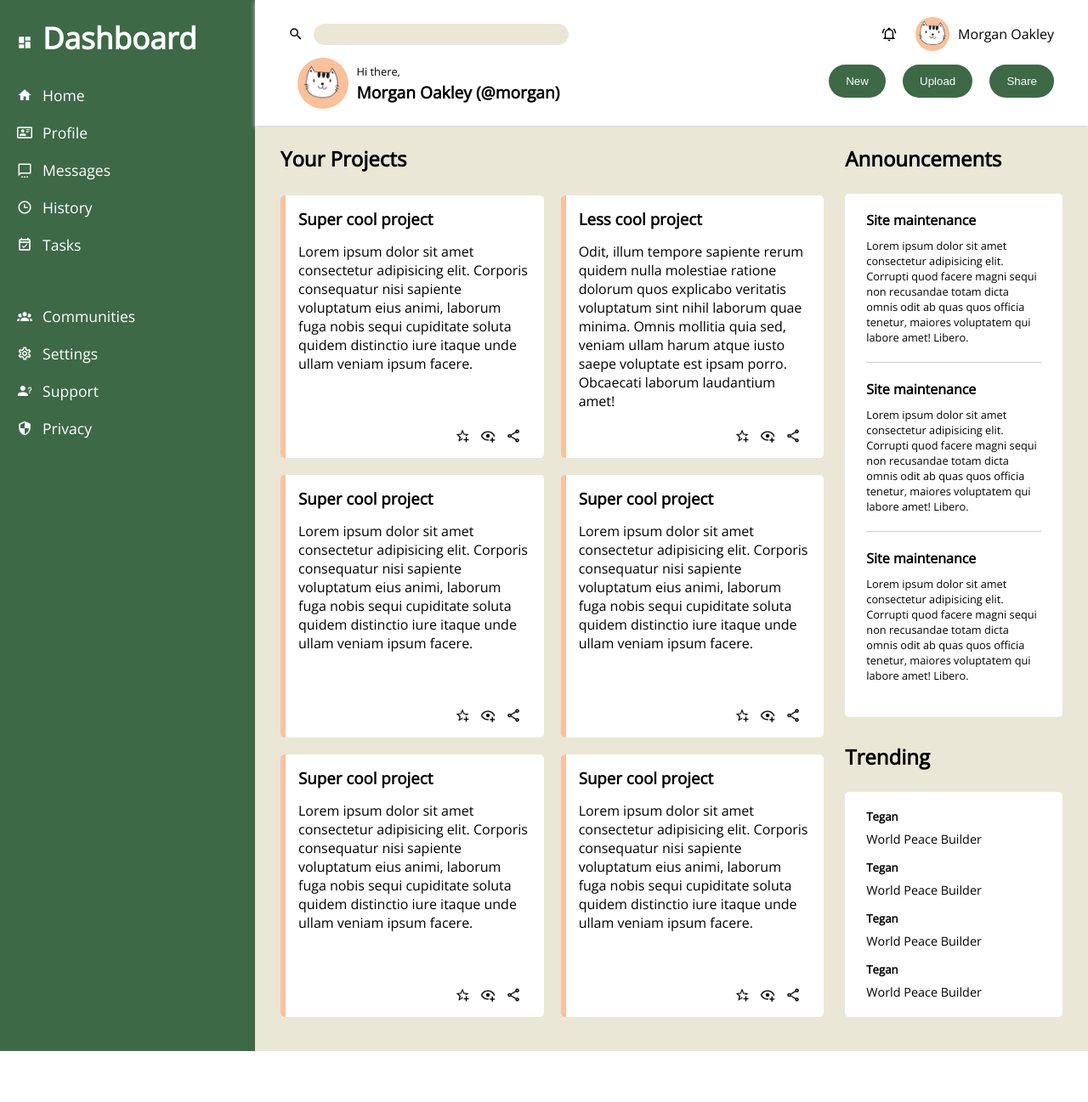
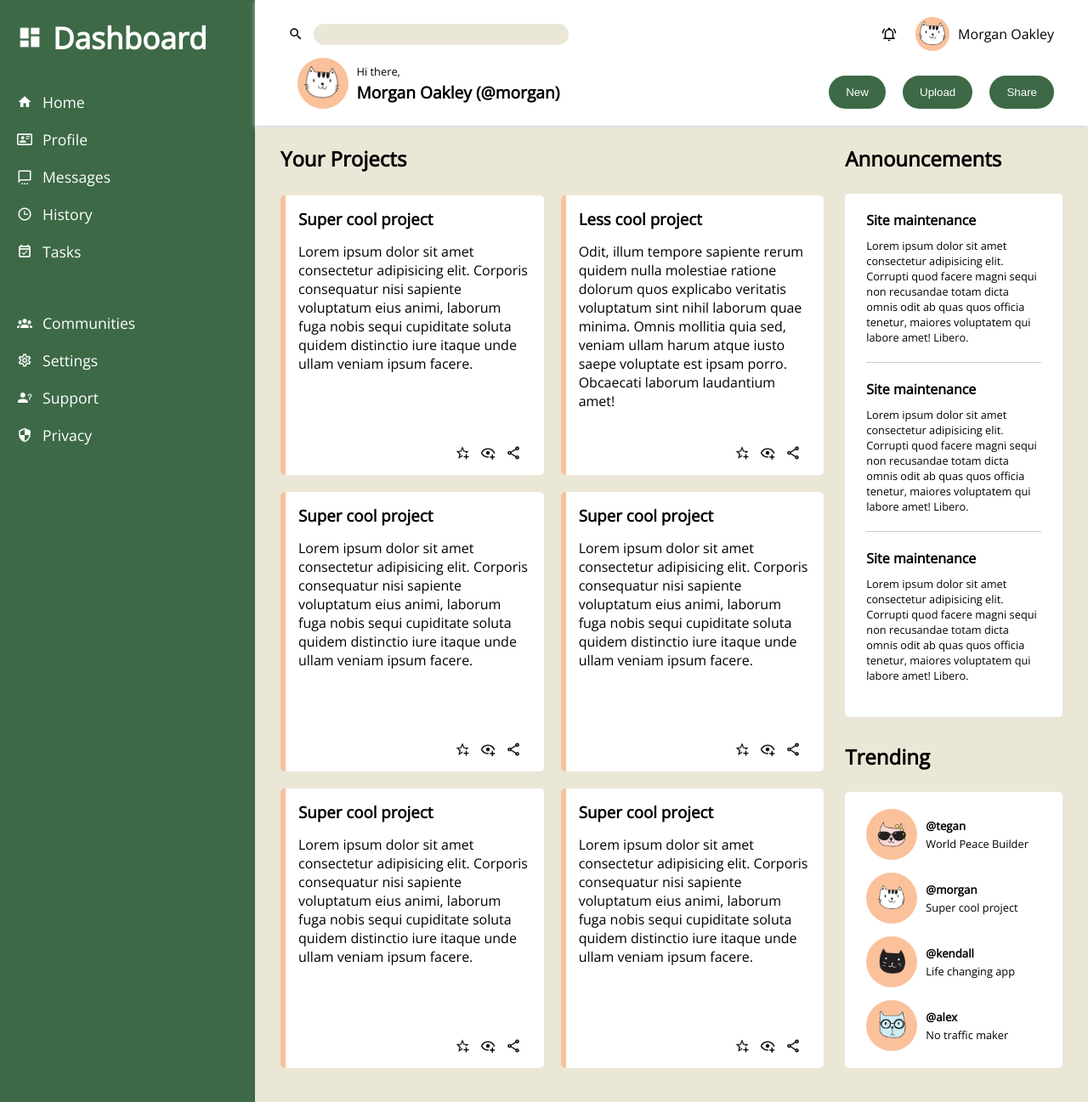
Before and after one commit to confett0/odin-dashboard, a plain HTML site: page index.html in a window 1280 px wide. Shown: the whole page at 85% size. Before the commit the page ends 1237 px from the top, so only its background shows below. Drawn offline with nearby package versions, Linux system fonts and the light colour scheme.

Commit message:
Add profile pics to trending box

```diff
--- a/index.html
+++ b/index.html
@@ -13,7 +13,7 @@
 <body>
     <div class="sidebar">
         <ul>
-            <li><img src="./icons/view-dashboard.png" class="icon"><h1>Dashboard</h1></li>
+            <li><img src="./icons/view-dashboard.png" class="icon" id="dashboard"><h1>Dashboard</h1></li>
             <li><img src="./icons/home.png" class="icon"><p>Home</p></li>
             <li><img src="./icons/card-account-details-outline.png" class="icon"><p></p>Profile</p></li>
             <li><img src="./icons/message-settings-outline.png" class="icon"><p></p>Messages</p></li>
@@ -128,20 +128,24 @@
                 <h2>Trending</h2>
                 <div class="trending-wrap">
                     <div class="trending-card">
-                        <h5>Tegan</h5>
-                        <p>World Peace Builder</p>
+                        <div class="profile-pic"><img src="./icons/cat2.png" width="35px"></div>
+                        <div><h5>@tegan</h5>
+                        <p>World Peace Builder</p></div>
                     </div>
                     <div class="trending-card">
-                        <h5>Tegan</h5>
-                        <p>World Peace Builder</p>
+                        <div class="profile-pic"><img src="./icons/cat.png" width="35px"></div>
+                        <div><h5>@morgan</h5>
+                        <p>Super cool project</p></div>
                     </div>
                     <div class="trending-card">
-                        <h5>Tegan</h5>
-                        <p>World Peace Builder</p>
+                        <div class="profile-pic"><img src="./icons/cat3.png" width="35px"></div>
+                        <div><h5>@kendall</h5>
+                        <p>Life changing app</p></div>
                     </div>
                     <div class="trending-card">
-                        <h5>Tegan</h5>
-                        <p>World Peace Builder</p>
+                        <div class="profile-pic"><img src="./icons/cat4.png" width="35px"></div>
+                        <div><h5>@alex</h5>
+                        <p>No traffic maker</p></div>
                     </div>
                 </div>
             </div>
--- a/style.css
+++ b/style.css
@@ -16,10 +16,6 @@ body {
     font-family: 'Open Sans', Verdana, Geneva, Tahoma, sans-serif;
 }
 
-h1 {
-    margin-bottom: 30px;
-}
-
 h2 {
     margin-bottom: 25px;
 }
@@ -33,7 +29,7 @@ h4 {
 }
 
 h5 {
-    margin-bottom: 8px;
+    margin-bottom: 3px;
 }
 
 .sidebar {
@@ -53,6 +49,10 @@ h5 {
     margin-bottom: 20px;
     display: flex;
     align-items: center;
+}
+
+.sidebar ul li:first-child {
+    margin-bottom: 40px;
 }
 
 .sidebar ul li:nth-child(6) {
@@ -116,6 +116,10 @@ input {
     font-weight: normal;
 }
 
+.buttons {
+    align-self: end;
+}
+
 button {
     background-color: var(--main-color);
     border: 1px var(--main-color);
@@ -123,7 +127,7 @@ button {
     color: #fff;
     cursor: pointer;
     padding: 12px 20px;
-    margin: 8px;
+    margin: 0 8px;
 }
 
 button:last-child {
@@ -197,11 +201,14 @@ button:last-child {
 }
 
 .trending-card {
+    display: flex;
+    gap: 10px;
+    align-items: center;
     margin-bottom: 15px;
 }
 
 .trending-card p {
-    font-size: 0.9em;
+    font-size: 0.8em;
 }
 
 .trending-card:last-child {
@@ -214,7 +221,7 @@ button:last-child {
     height: 18px;
 }
 
-.icon+h1 {
+#dashboard {
     width: 30px;
     height: 30px;
 }
```
Also changed, not shown: icons/cat2.png (added), icons/cat3.png (added), icons/cat4.png (added).
